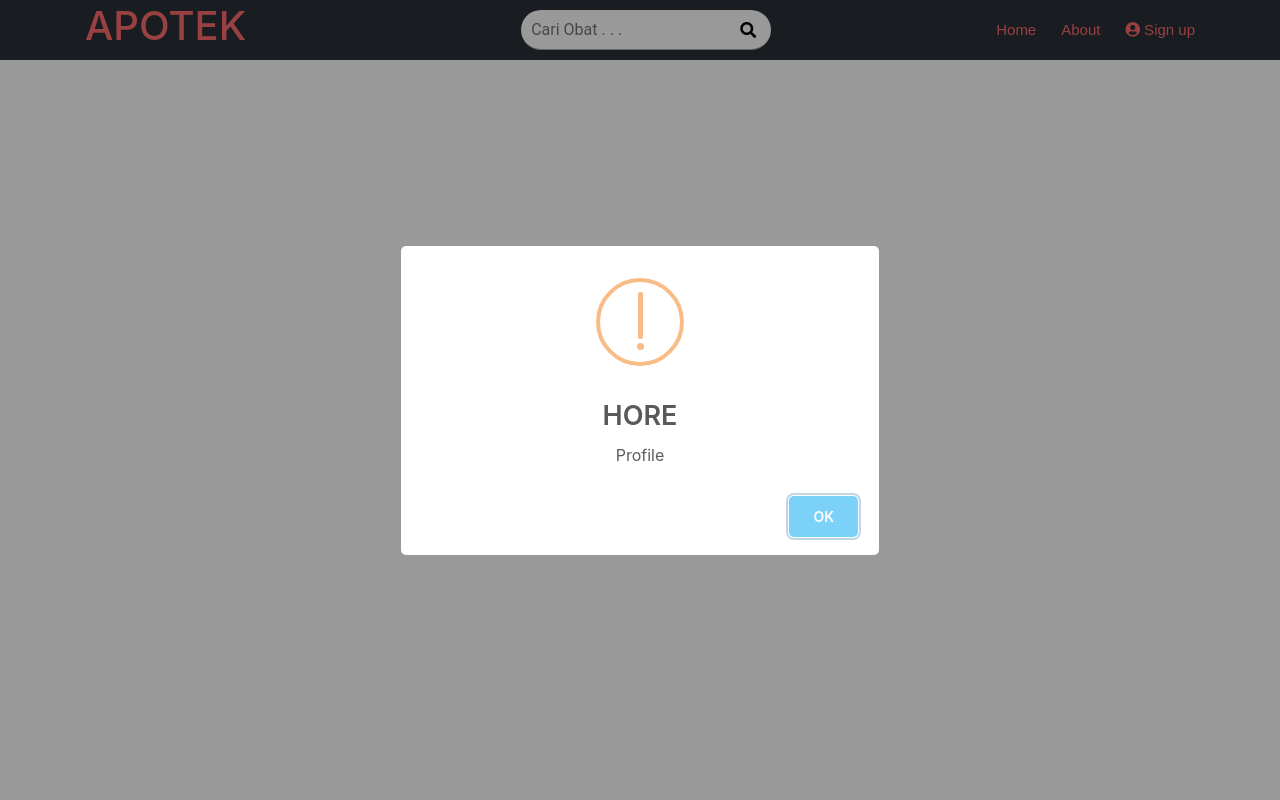
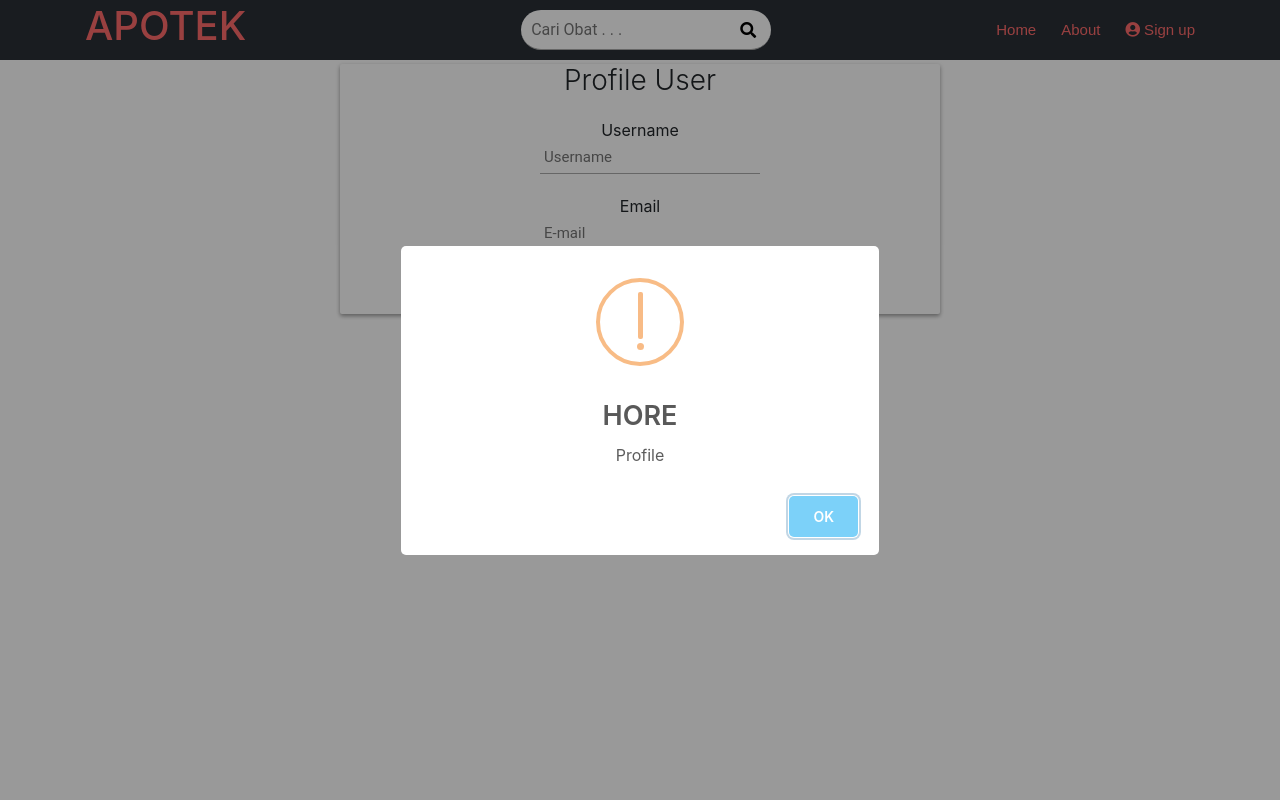
Before and after one commit to wslsteven161/PROYEK-APLIN, a PHP site: page /profileuser.php in a window 1280 px wide. Run offline with PHP 8.4, Linux system fonts and the light colour scheme; some libraries are stand-ins or nearby versions.

Commit message:
nambah kotak profile

```diff
--- a/profileuser.php
+++ b/profileuser.php
@@ -71,5 +71,12 @@
             </nav>
         </div>
     </header>
+    <div id="login-box" style="text-align: center;height:250px;">
+        <h1>Profile User</h1>
+        Username<input style="margin-left:200px;" type="text" name="username" placeholder="Username" id="user"/>
+        Email<input style="margin-left:200px;" type="text" name="email" placeholder="E-mail" id="email"/>
+        <input type="submit" name="signin_submit" value="Edit Profile" id="edit-btn" />
+        <input type="submit" name="signin_submit" value="Logout" id="keluar-btn" />
+    </div>
 </body>
 </html>
```
